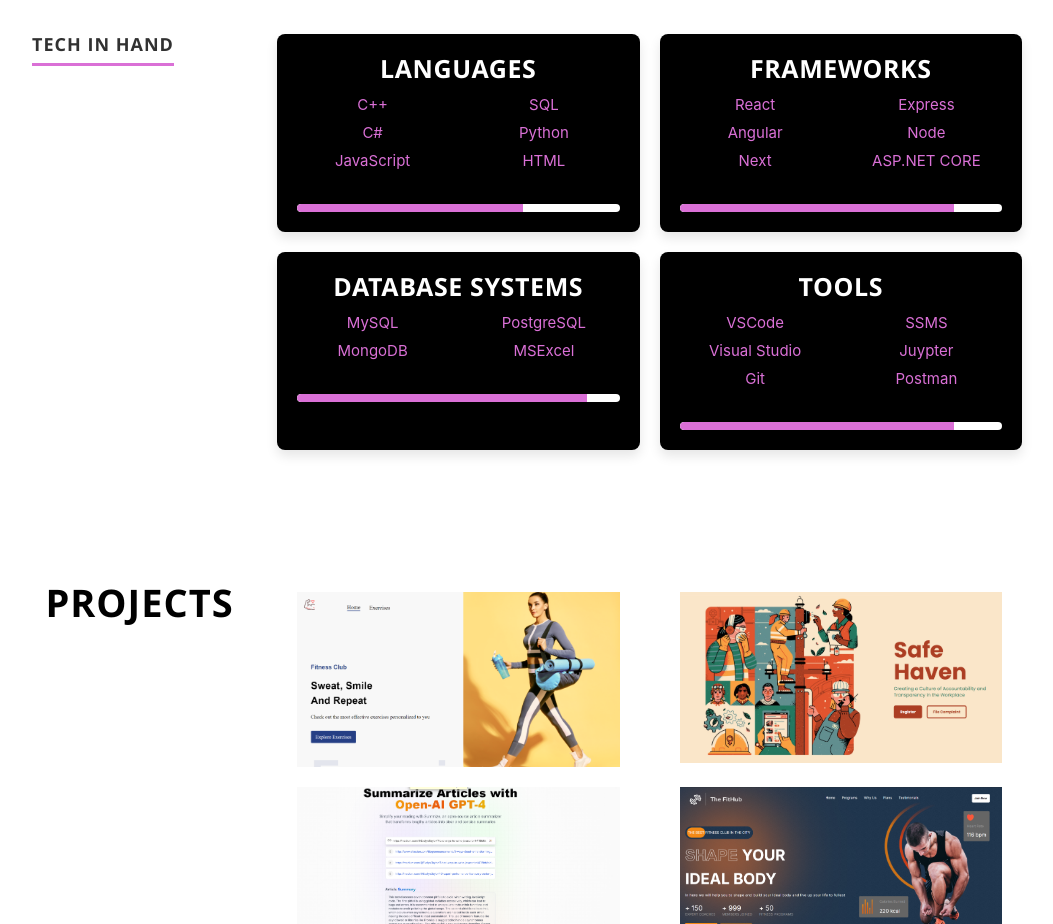
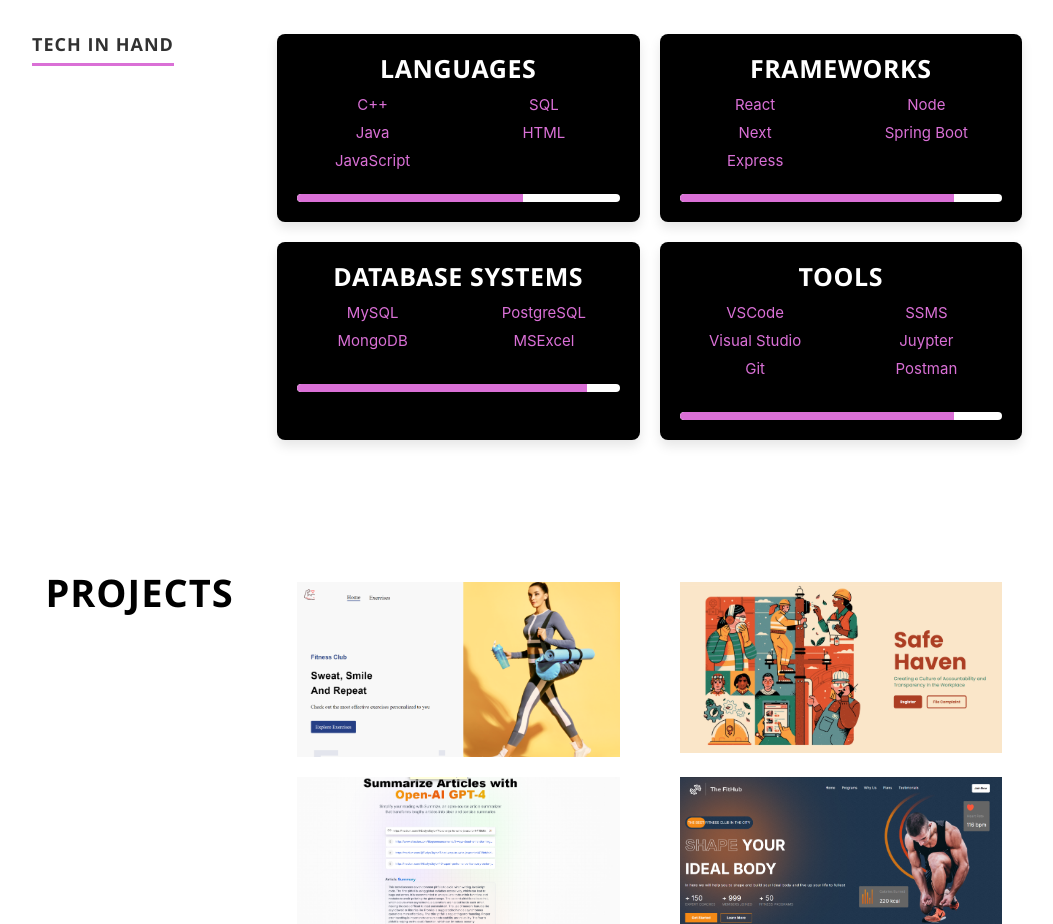
Before and after one commit to SINNIK1/Portfolio.first, a React (Create React App) app: page / in a window 1280 px wide. Shown: the part 2200-3124 px from the top of the page, without its empty margins (118-1171 px from the left). Built offline with nearby package versions, Linux system fonts and the light colour scheme.

Commit message:
Languages

```diff
--- a/src/Components/Resume.js
+++ b/src/Components/Resume.js
@@ -98,10 +98,9 @@ const Resume = ({ data }) => {
             <h3>Languages</h3>
             <ul class="two-column-list">
               <li>C++</li>
-              <li>C#</li>
+              <li>Java</li>
               <li>JavaScript</li>
               <li>SQL</li>
-              <li>Python</li>
               <li>HTML</li>
 
             </ul>
@@ -114,11 +113,10 @@ const Resume = ({ data }) => {
             <h3>Frameworks</h3>
             <ul class="two-column-list">
               <li>React</li>
-              <li>Angular</li>
               <li>Next</li>
               <li>Express</li>
               <li>Node</li>
-              <li>ASP.NET CORE</li>
+              <li>Spring Boot</li>
             </ul>
             <div class="progress-bar">
               <div class="progress progress-85"></div>
```
